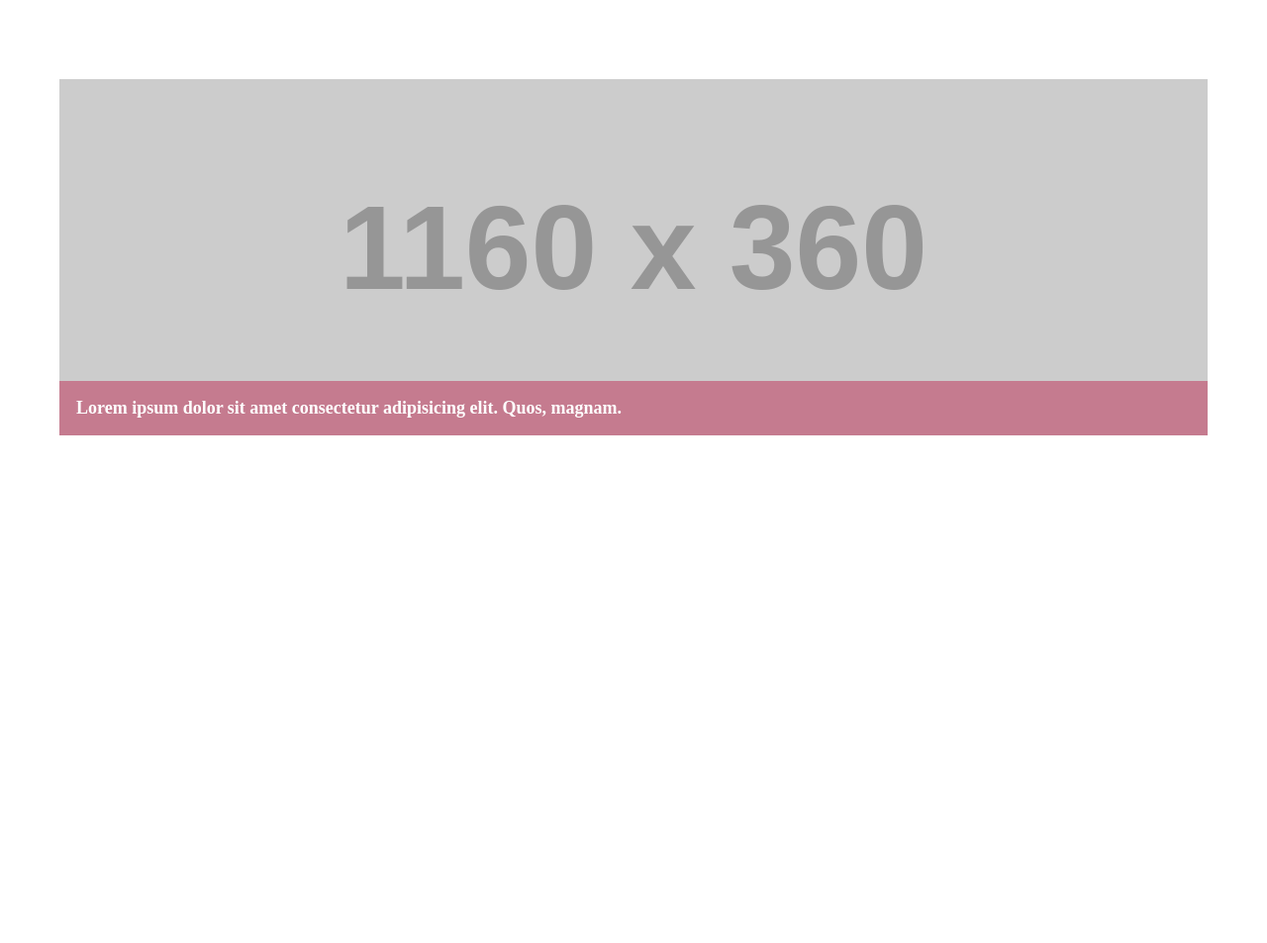
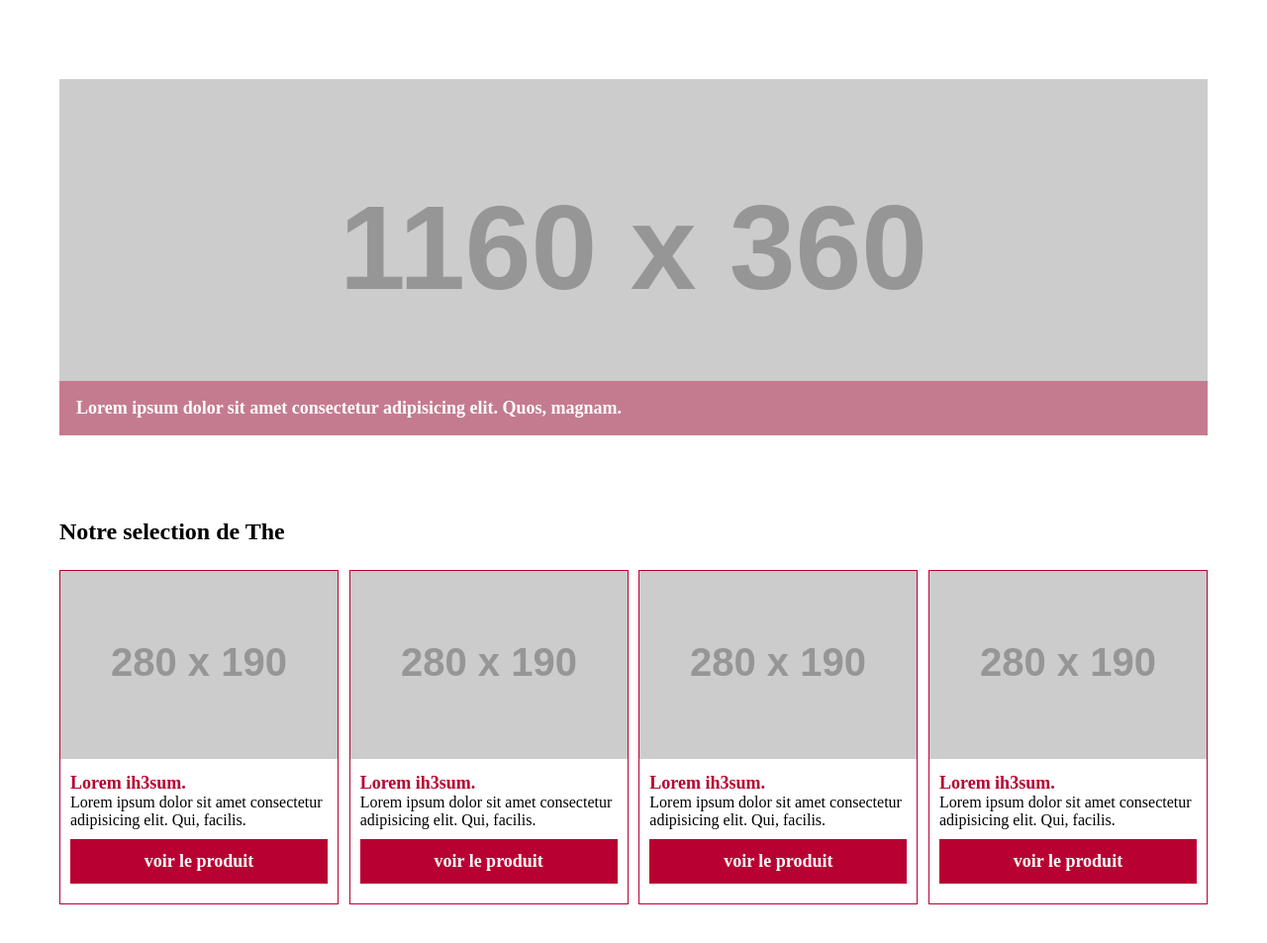
Before and after one commit to Kamaradrys/le-royaume-du-the, a plain HTML site: page index.html in a window 1280 px wide. Shown: the part 69-1022 px from the top of the page at 99% size. Before the commit the page ends 800 px from the top, so only its background shows below. Drawn offline with Linux system fonts and the light colour scheme; placeholder pictures from the web are drawn by us.

Commit message:
ADD section items

```diff
--- a/css/styles.css
+++ b/css/styles.css
@@ -6,8 +6,10 @@
 
 section{
     width: 1160px;
-    margin: 0 auto;
+    margin: 80px auto;
+
 }
+
 
 header{
     background-color: #8fb900;
@@ -27,18 +29,44 @@ header div{
 header h1{
      font-size: 22px;
 }
-header  a {
+/* header  a {
     padding: 12px;
     font-size: 18px;
     color: white;
     text-decoration: none;
     border: 2px solid white;
+} */
+
+.btn{
+    padding: 12px;
+    font-size: 18px;
+    font-weight: bold;
+    color: white;
+    text-decoration: none;
+    border: 2px solid white;
+    display: block;
+
+}
+
+.btn-red{
+    border: none;
+    background-color: #b90032;
+    color: white;
+    /* width: 260px; */
+    width: 236px;
+    margin: 10px 0;
+
+    text-align: center;
 
 
 }
+
+
+
+
+
 .main-image{
     position: relative;
-    margin-top: 80px;
 }
 
 header a:hover{
@@ -47,7 +75,7 @@ header a:hover{
 }
 
 .main-image div{
-    background-color: rgb(185, 0, 50,0.4);
+    background-color: rgba(185, 0, 50, 0.4);
     height: 55px;
     display: flex;
     align-items: center;
@@ -67,3 +95,27 @@ header a:hover{
     padding: 0 17px;
 
 }
+p{
+    font-size: 16px;
+}
+
+h3{
+    font-size: 18px;
+    color: #b90032;
+}
+
+.item{
+    width: 280px;
+    border: 1px solid #b90032;
+    margin-top: 25px;
+
+}
+.item-description{
+    padding: 10px;
+}
+
+.container-item{
+    display: flex;
+    justify-content: space-between;
+
+}
--- a/index.html
+++ b/index.html
@@ -12,7 +12,7 @@
     <header>
         <div>
             <h1> <i class="fas fa-leaf"></i> Le Royaume Du The</h1>
-            <a href="#"><i class="fas fa-shopping-basket"></i>  Panier</a>
+            <a href="#" class="btn"><i class="fas fa-shopping-basket"></i>  Panier</a>
         </div>
     </header>
 
@@ -22,6 +22,55 @@
             <p>Lorem ipsum dolor sit amet consectetur adipisicing elit. Quos, magnam.</p>
         </div>
     </section>
+
+    <section class="items">
+        <h2>Notre selection de The</h2>
+
+    <div class="container-item">
+        <div class="item">
+            <img src='http://fakeimg.pl/280x190?font=lobster' alt=''/>
+            <div class="item-description">
+                <h3>Lorem ih3sum.</h3>
+                <p>Lorem ipsum dolor sit amet consectetur adipisicing elit. Qui, facilis.</p>
+                <a href="" class="btn btn-red">voir le produit </a>
+            </div>
+        </div>
+        <div class="item">
+            <img src='http://fakeimg.pl/280x190?font=lobster' alt=''/>
+            <div class="item-description">
+                <h3>Lorem ih3sum.</h3>
+                <p>Lorem ipsum dolor sit amet consectetur adipisicing elit. Qui, facilis.</p>
+                <a href="" class="btn btn-red">voir le produit </a>
+            </div>
+        </div>
+        <div class="item">
+            <img src='http://fakeimg.pl/280x190?font=lobster' alt=''/>
+            <div class="item-description">
+                <h3>Lorem ih3sum.</h3>
+                <p>Lorem ipsum dolor sit amet consectetur adipisicing elit. Qui, facilis.</p>
+                <a href="" class="btn btn-red">voir le produit </a>
+            </div>
+        </div>
+        <div class="item">
+            <img src='http://fakeimg.pl/280x190?font=lobster' alt=''/>
+            <div class="item-description">
+                <h3>Lorem ih3sum.</h3>
+                <p>Lorem ipsum dolor sit amet consectetur adipisicing elit. Qui, facilis.</p>
+                <a href="" class="btn btn-red">voir le produit </a>
+            </div>
+        </div>
+    </div>
+
+
+
+
+    </section>
+
+    <br>
+    <br>
+    <br>
+    <br>
+    <br>
 
 
 
```
